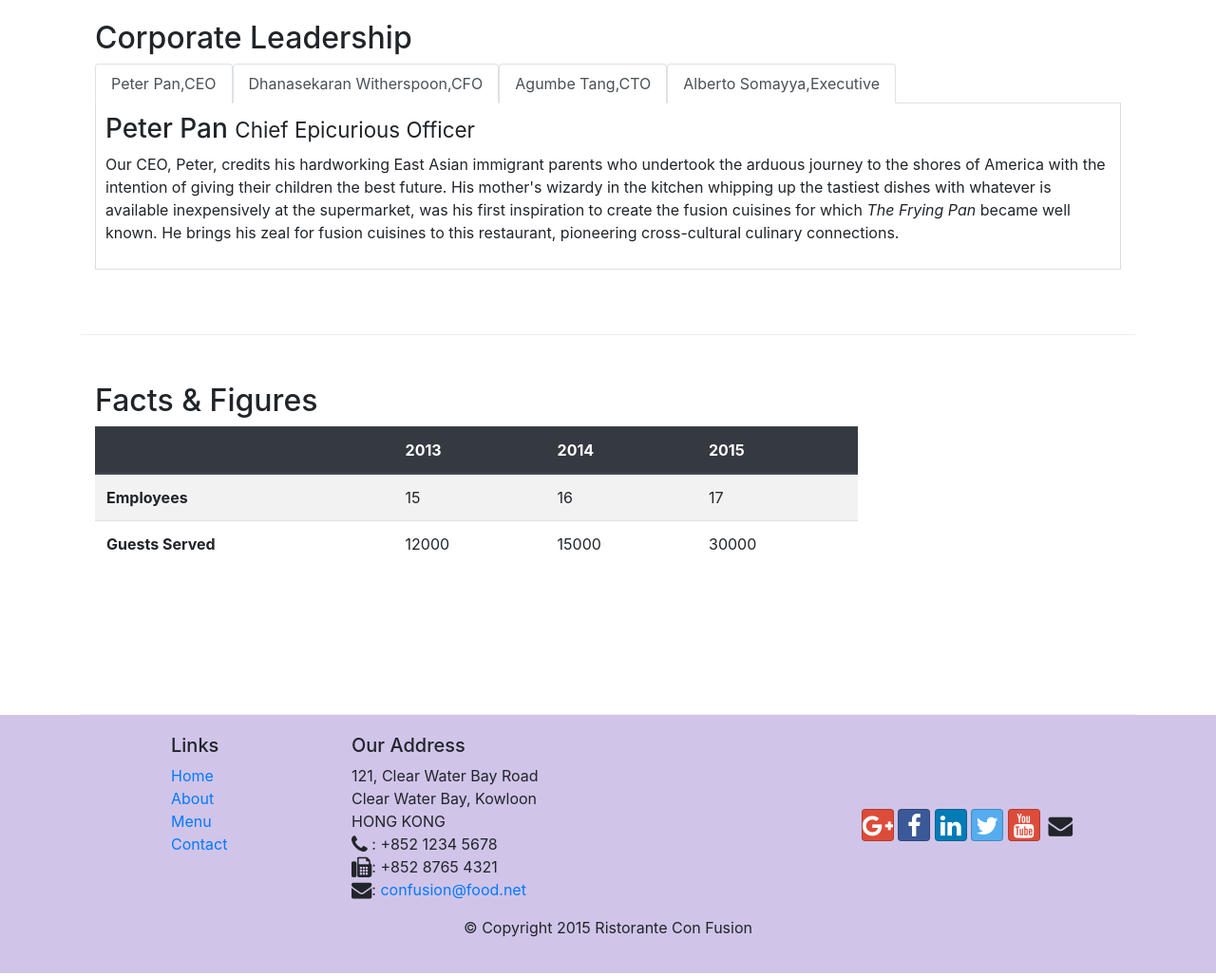
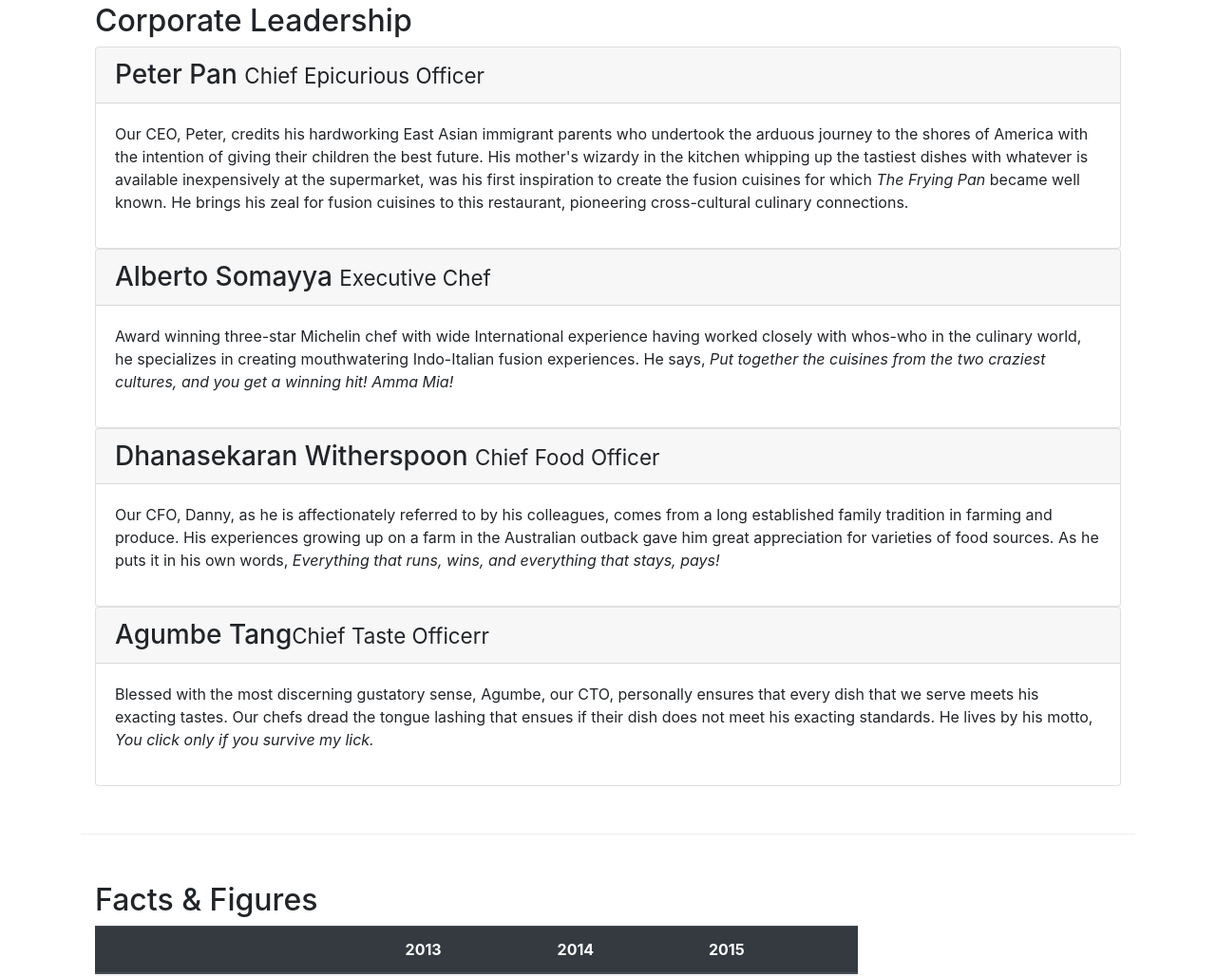
Before and after one commit to sidrockzz/bootstrap-4.0, a website: page aboutus.html in a window 1280 px wide. Shown: the part 995-2023 px from the top of the page at 95% size. Drawn offline with nearby package versions, Linux system fonts and the light colour scheme.

Commit message:
Accordian

```diff
--- a/aboutus.html
+++ b/aboutus.html
@@ -101,36 +101,55 @@
     <div class="row row-content align-items-center">
         <div class="col-12">
             <h2>Corporate Leadership</h2>
-            <ul class="nav nav-tabs">
-                <li class="nav-item">
-                    <a class="nav-link active" href="#peter" role="tab" data-toggle="tab">Peter Pan,CEO</a>
-                </li>
-                <li class="nav-item">
-                    <a class="nav-link active" href="#danny" role="tab" data-toggle="tab">Dhanasekaran Witherspoon,CFO</a>
-                </li>
-                <li class="nav-item">
-                    <a class="nav-link active" href="#agumbe" role="tab" data-toggle="tab">Agumbe Tang,CTO</a>
-                </li>
-                <li class="nav-item">
-                    <a class="nav-link active" href="#alberto" role="tab" data-toggle="tab">Alberto Somayya,Executive</a>
-                </li>
-            </ul>
-            <div class="tab-content">
-                <div role="tabpanel" class="tab-pane fade show active" id="peter">
-                    <h3>Peter Pan <small>Chief Epicurious Officer</small></h3>
-                    <p class="d-none d-sm-block">Our CEO, Peter, credits his hardworking East Asian immigrant parents who undertook the arduous journey to the shores of America with the intention of giving their children the best future. His mother's wizardy in the kitchen whipping up the tastiest dishes with whatever is available inexpensively at the supermarket, was his first inspiration to create the fusion cuisines for which <em>The Frying Pan</em> became well known. He brings his zeal for fusion cuisines to this restaurant, pioneering cross-cultural culinary connections.</p>
+
+            <div id="accordion">
+                <div class="card">
+                    <div class="card-header" role="tab" id="peterhead">
+                        <h3 class="mb-0">
+                            <a data-toggle="collapse" data-target="#peter"> Peter Pan <small>Chief Epicurious Officer</small></a>
+                        </h3>
+                    </div>
+                    <div  class="collapse show" id="peter" data-parent="#accordion">
+                        <div class="card-body">
+                            <p class="d-none d-sm-block">Our CEO, Peter, credits his hardworking East Asian immigrant parents who undertook the arduous journey to the shores of America with the intention of giving their children the best future. His mother's wizardy in the kitchen whipping up the tastiest dishes with whatever is available inexpensively at the supermarket, was his first inspiration to create the fusion cuisines for which <em>The Frying Pan</em> became well known. He brings his zeal for fusion cuisines to this restaurant, pioneering cross-cultural culinary connections.</p>
+                        </div>
+                    </div>
                 </div>
-                <div role="tabpanel" class="tab-pane fade" id="danny">
-                    <h3>Dhanasekaran Witherspoon <small>Chief Food Officer</small></h3>
-                    <p class="d-none d-sm-block">Our CFO, Danny, as he is affectionately referred to by his colleagues, comes from a long established family tradition in farming and produce. His experiences growing up on a farm in the Australian outback gave him great appreciation for varieties of food sources. As he puts it in his own words, <em>Everything that runs, wins, and everything that stays, pays!</em></p>
+                <div class="card">
+                    <div class="card-header" role="tab" id="albertohead">
+                        <h3 class="mb-0">
+                            <a class="collapsed" data-toggle="collapse" data-target="#alberto"> Alberto Somayya <small>Executive Chef</small></a>
+                        </h3>
+                    </div>
+                    <div  class="collapse show" id="alberto" data-parent="#accordion">
+                        <div class="card-body">
+                            <p class="d-none d-sm-block">Award winning three-star Michelin chef with wide International experience having worked closely with whos-who in the culinary world, he specializes in creating mouthwatering Indo-Italian fusion experiences. He says, <em>Put together the cuisines from the two craziest cultures, and you get a winning hit! Amma Mia!</em></p>
+                        </div>
+                    </div>
                 </div>
-                <div role="tabpanel" class="tab-pane fade" id="agumbe">
-                     <h3>Agumbe Tang <small>Chief Taste Officer</small></h3>
-                     <p class="d-none d-sm-block">Blessed with the most discerning gustatory sense, Agumbe, our CTO, personally ensures that every dish that we serve meets his exacting tastes. Our chefs dread the tongue lashing that ensues if their dish does not meet his exacting standards. He lives by his motto, <em>You click only if you survive my lick.</em></p>
+                <div class="card">
+                    <div class="card-header" role="tab" id="dannyhead">
+                        <h3 class="mb-0">
+                            <a class="collapsed" data-toggle="collapse" data-target="#danny"> Dhanasekaran Witherspoon <small>Chief Food Officer</small></a>
+                        </h3>
+                    </div>
+                    <div  class="collapse show" id="danny" data-parent="#accordion">
+                        <div class="card-body">
+                            <p class="d-none d-sm-block">Our CFO, Danny, as he is affectionately referred to by his colleagues, comes from a long established family tradition in farming and produce. His experiences growing up on a farm in the Australian outback gave him great appreciation for varieties of food sources. As he puts it in his own words, <em>Everything that runs, wins, and everything that stays, pays!</em></p>
+                        </div>
+                    </div>
                 </div>
-                <div role="tabpanel" class="tab-pane fade" id="alberto">
-                    <h3>Alberto Somayya <small>Executive Chef</small></h3>
-                    <p class="d-none d-sm-block">Award winning three-star Michelin chef with wide International experience having worked closely with whos-who in the culinary world, he specializes in creating mouthwatering Indo-Italian fusion experiences. He says, <em>Put together the cuisines from the two craziest cultures, and you get a winning hit! Amma Mia!</em></p>
+                <div class="card">
+                    <div class="card-header" role="tab" id="agumbehead">
+                        <h3 class="mb-0">
+                            <a class="collapsed" data-toggle="collapse" data-target="#agumbe"> Agumbe Tang<small>Chief Taste Officerr</small></a>
+                        </h3>
+                    </div>
+                    <div  class="collapse show" id="agumbe" data-parent="#accordion">
+                        <div class="card-body">
+                            <p class="d-none d-sm-block">Blessed with the most discerning gustatory sense, Agumbe, our CTO, personally ensures that every dish that we serve meets his exacting tastes. Our chefs dread the tongue lashing that ensues if their dish does not meet his exacting standards. He lives by his motto, <em>You click only if you survive my lick.</em></p>
+                        </div>
+                    </div>
                 </div>
             </div>
         </div>
```
